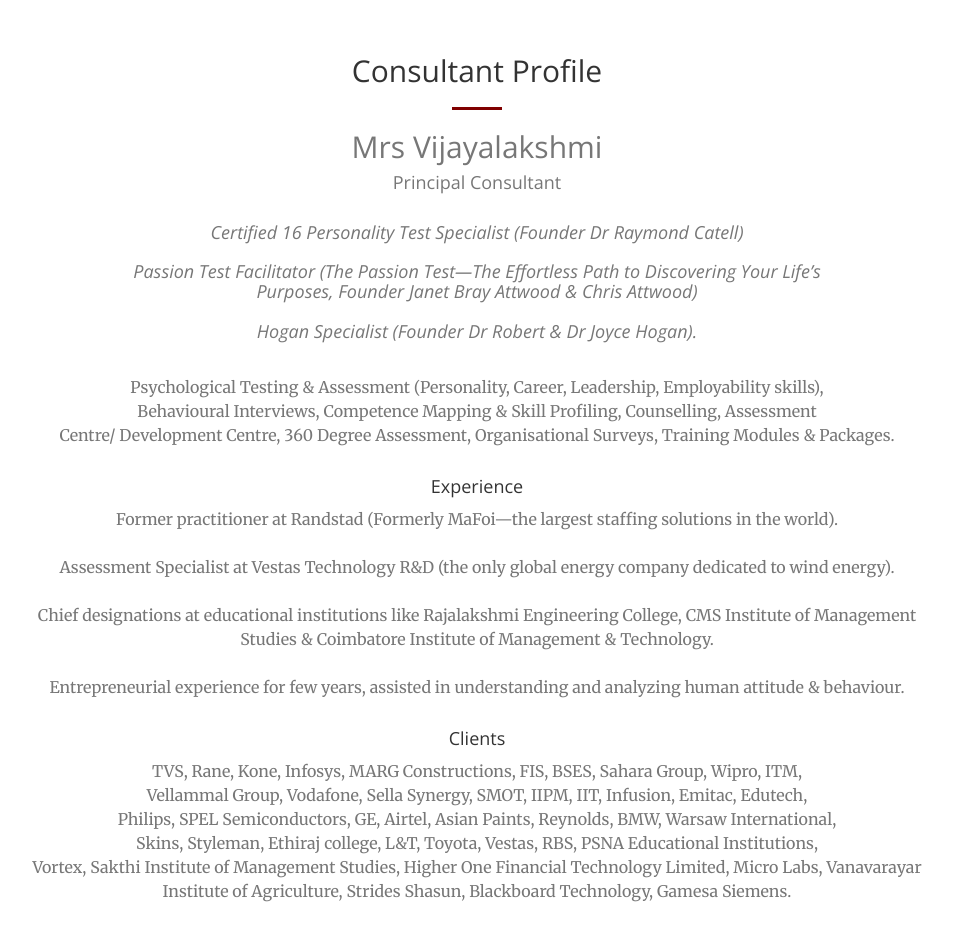
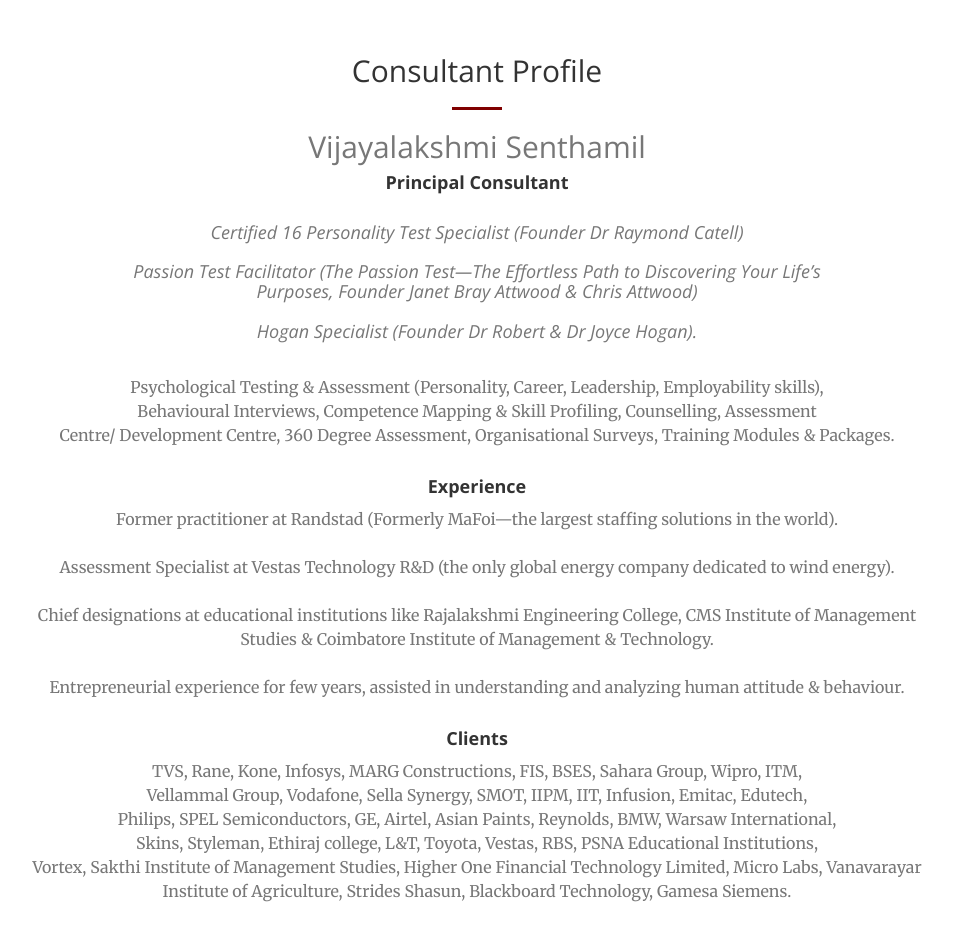
Before and after one commit to kiranvivo/thitpam-web, a plain HTML site: page index.html in a window 1280 px wide. Shown: the part 1660-2600 px from the top of the page, without its empty margins (163-1116 px from the left). Drawn offline with nearby package versions, Linux system fonts and the light colour scheme.

Commit message:
Html content changes

```diff
--- a/index.html
+++ b/index.html
@@ -118,8 +118,8 @@
                     <h2 class="section-heading">Consultant Profile
                     </h2>
                     <hr class="light-sub">
-                    <h2 class="section-subheading text-muted">Mrs Vijayalakshmi</h2>
-                    <h4 class="section-subheading text-muted">Principal Consultant</h4>
+                    <h2 class="section-subheading text-muted">Vijayalakshmi Senthamil</h2>
+                    <h4 class="service-heading"><b>Principal Consultant</b></h4>
                     <h4 class="section-subheading text-muted"><br><i>Certified 16 Personality Test Specialist (Founder Dr Raymond Catell)<br><br>
                         Passion Test Facilitator (The Passion Test—The Effortless Path to Discovering Your Life’s <br> Purposes, Founder Janet Bray Attwood & Chris Attwood)<br><br>
                         Hogan Specialist (Founder Dr Robert & Dr Joyce Hogan).<br></i>
@@ -131,7 +131,7 @@
             <div class="row text-center">
                 <div class="col-md-12">
 
-                    <h4 class="service-heading">Experience</h4>
+                    <h4 class="service-heading"><b>Experience</b></h4>
                     <p class="text-muted">Former practitioner at Randstad (Formerly MaFoi—the largest staffing solutions in the world).<br><br>
 
                     Assessment Specialist at Vestas Technology R&D (the only global energy company dedicated to wind energy).<br><br>
@@ -141,7 +141,7 @@
                 </div>
                 <div class="col-md-12">
 
-                    <h4 class="service-heading">Clients </h4>
+                    <h4 class="service-heading"><b>Clients</b></h4>
                     <p class="text-muted">TVS, Rane, Kone, Infosys, MARG Constructions, FIS, BSES, Sahara Group, Wipro, ITM,<br> Vellammal Group, Vodafone, Sella Synergy, SMOT, IIPM, IIT, Infusion, Emitac, Edutech,<br> Philips, SPEL Semiconductors, GE, Airtel, Asian Paints, Reynolds, BMW, Warsaw International,<br> Skins, Styleman, Ethiraj college, L&T, Toyota, Vestas, RBS, PSNA Educational Institutions,<br> Vortex, Sakthi Institute of Management Studies, Higher One Financial Technology Limited, Micro Labs, Vanavarayar Institute of Agriculture, Strides Shasun, Blackboard Technology, Gamesa Siemens.
 
                     </p>
```
